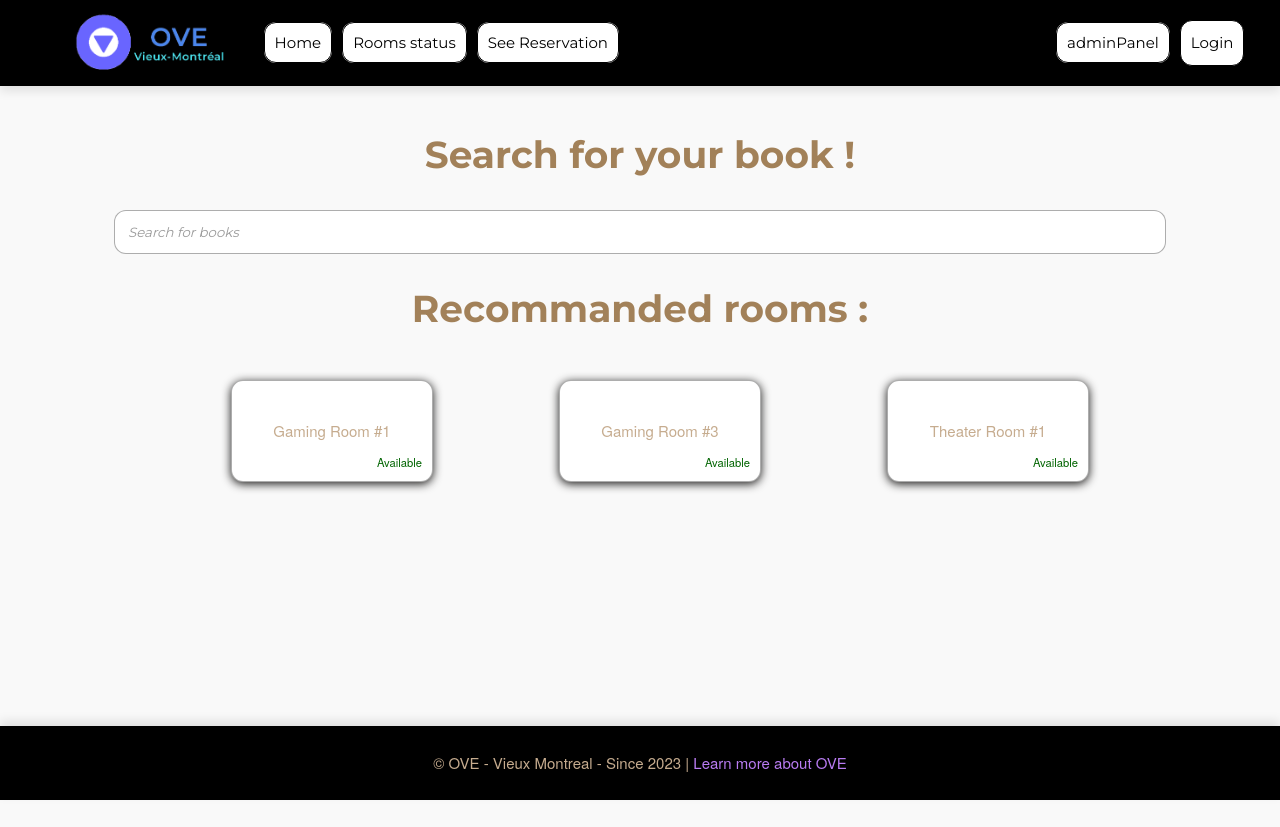
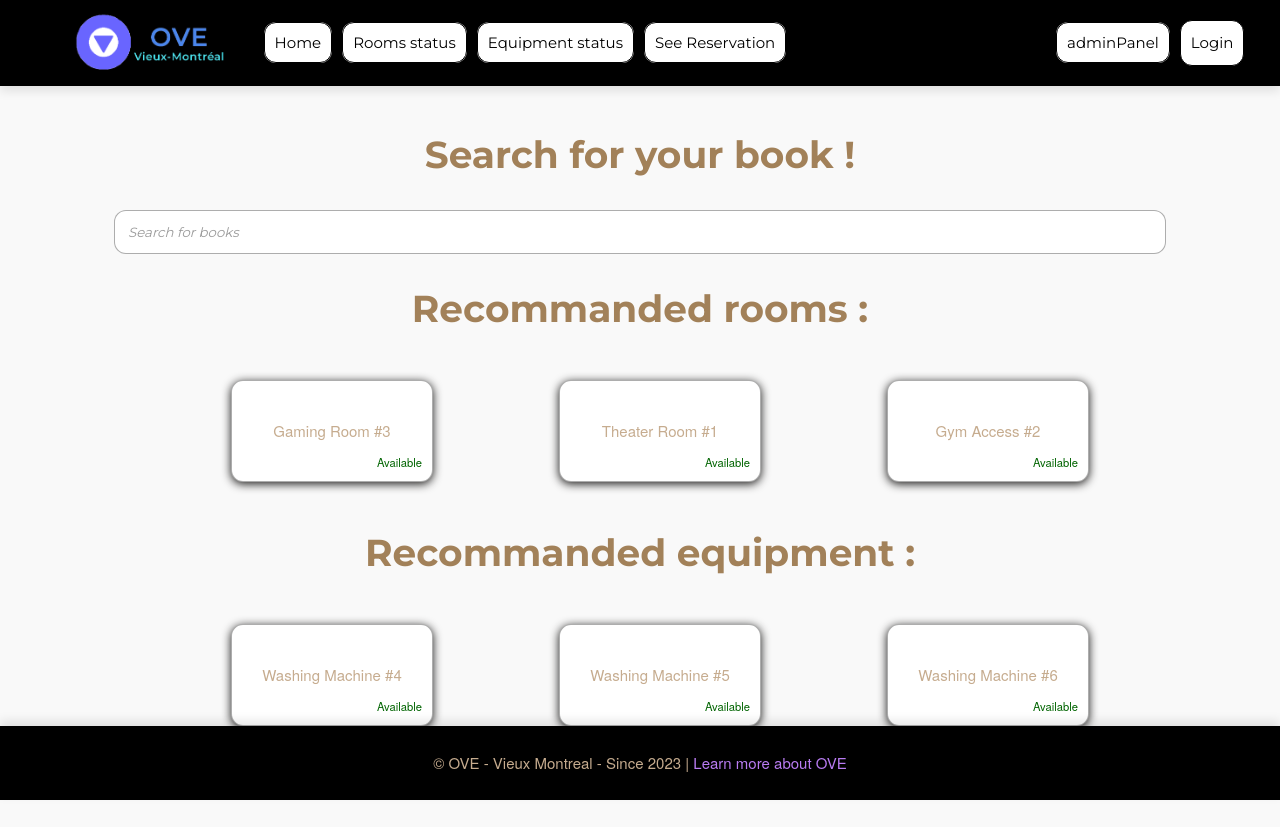
Before and after one commit to LucasKoc/MOD8-2223-GRA-KOCOGLU-SOLAN-SUN, a Vue app in the folder vue-project/: page / in a window 1280 px wide. Before the commit the page ends 800 px from the top, so only its background shows below. Built offline with nearby package versions, Linux system fonts and the light colour scheme; a web font is replaced by a local one.

Commit message:
Availability recommandation
Will only display available equip/rooms on recommandation

```diff
--- a/vue-project/src/App.vue
+++ b/vue-project/src/App.vue
@@ -30,6 +30,9 @@
         </li>
         <li>
           <RouterLink class="redirect" to="/rooms">Rooms status</RouterLink>
+        </li>
+        <li>
+          <RouterLink class="redirect" to="/equipments">Equipment status</RouterLink>
         </li>
         <li>
           <RouterLink class="redirect" to="/reservation">See Reservation</RouterLink>
--- a/vue-project/src/components/Equipment.vue
+++ b/vue-project/src/components/Equipment.vue
@@ -26,8 +26,6 @@ if (getavailabilitydictionnary.valid === false) {
   availability.value = "Available";
 }
 
-console.log(availability.value);
-
 </script>
 
 <style scoped>
--- a/vue-project/src/services/equipment.js
+++ b/vue-project/src/services/equipment.js
@@ -26,7 +26,7 @@ function modifyEquipment (equipment) {
 
 function isEquipmentAvailable (equipment) {
   if (!equipment.reservation) {
-    return true
+    return {valid: true}
   }
 
   const currentTime = new Date().getMinutes() + new Date().getHours() * 60;
@@ -40,7 +40,7 @@ function isEquipmentAvailable (equipment) {
 }
 
 addEquipment({name: "Washing Machine #1", category: "washing"});
-addEquipment({name: "Washing Machine #2", category: "washing", reservation: {id: 2, time: "12:00"}});
+addEquipment({name: "Washing Machine #2", category: "washing", reservation: {id: 2, time: "23:45"}});
 addEquipment({name: "Washing Machine #3", category: "washing"});
 addEquipment({name: "Washing Machine #4", category: "washing"});
 addEquipment({name: "Washing Machine #5", category: "washing"});
--- a/vue-project/src/services/room.js
+++ b/vue-project/src/services/room.js
@@ -17,7 +17,7 @@ function getRoom (id) {
 
 function isRoomAvailable (room) {
   let available = "Available";
-  if (!room.reservation) {
+  if (room.reservation === undefined || room.reservation.length === 0) {
     return "Available"
   }
 
@@ -37,7 +37,7 @@ function isRoomAvailable (room) {
   return available
 }
 
-addRoom({roomname: "Gaming Room #1", roomtype: "gaming", reservation: [{date: "2023-10-04", time: "23:00", userid: 1}, {date: "2021-05-02", time: "18:00", userid: 1}, {date: "2021-06-01", time: "18:00", userid: 2}, {date: "2021-06-01", time: "18:00", userid: 2}, {date: "2021-06-01", time: "18:00", userid: 2}, {date: "2021-06-01", time: "18:00", userid: 2}, {date: "2021-06-01", time: "18:00", userid: 2}]});
+addRoom({roomname: "Gaming Room #1", roomtype: "gaming", reservation: [{date: "2023-10-04", time: "23:00", userid: 1}, {date: "2023-10-05", time: "00:00", userid: 1}, {date: "2021-06-01", time: "18:00", userid: 2}, {date: "2021-06-01", time: "18:00", userid: 2}, {date: "2021-06-01", time: "18:00", userid: 2}, {date: "2021-06-01", time: "18:00", userid: 2}, {date: "2021-06-01", time: "18:00", userid: 2}]});
 addRoom({roomname: "Gaming Room #2", roomtype: "gaming", reservation: [{date: "2021-08-01", time: "18:00", userid: 2}]});
 addRoom({roomname: "Gaming Room #3", roomtype: "gaming", reservation: []});
 addRoom({roomname: "Gaming Room #4", roomtype: "gaming", reservation: []});
--- a/vue-project/src/views/HomeView.vue
+++ b/vue-project/src/views/HomeView.vue
@@ -23,6 +23,14 @@
         </li>
       </ul>
     </div>
+    <div id="recommanded-equipments" v-if="recommandedEquipment.length">
+      <h1>Recommanded equipment :</h1>
+      <ul v-if="recommandedEquipment.length">
+        <li v-for="equipment in recommandedEquipment" :key="equipment.id">
+          <Equipment :equipment="equipment" />
+        </li>
+      </ul>
+    </div>
   </main>
 </template>
 
@@ -30,12 +38,15 @@
 import { ref, computed } from "vue";
 import RoomThumbnail from "@/components/RoomThumbnail.vue";
 import roomData from "@/services/room.js";
+import equipmentData from "@/services/equipment.js";
+import Equipment from "@/components/Equipment.vue";
 
 export default {
-  components: { RoomThumbnail },
+  components: {Equipment, RoomThumbnail },
   setup() {
     const searchQuery = ref("");
     const roomReservations = ref( roomData().getRooms());
+    const equipmentReservations = ref(equipmentData().getEquipments())
 
     const filteredRooms = computed(() => {
       const results = roomReservations.value.filter((room) =>
@@ -52,13 +63,26 @@ export default {
         i++
     ) {
       try {
-        if (Math.round(Math.random()) === 1) {
+        if (Math.round(Math.random()) === 1 && (!roomData().isRoomAvailable(roomReservations.value[i]).includes("in")) && (!roomData().isRoomAvailable(roomReservations.value[i]).includes("in"))) {
           recommandedRooms.push(roomReservations.value[i]);
         }
       } catch (e) {console.error(e)}
     }
 
-    return { searchQuery, filteredRooms, roomReservations, recommandedRooms };
+    let recommandedEquipment = []
+    for (
+        let i = 0;
+        i < equipmentReservations.value.length && recommandedEquipment.length < 3;
+        i++
+    ) {
+      try {
+        if (Math.round(Math.random()) === 1 && (!equipmentData().isEquipmentAvailable(equipmentReservations.value[i]).valid === false)) {
+          recommandedEquipment.push(equipmentReservations.value[i]);
+        }
+      } catch (e) {console.error(e)}
+    }
+
+    return { searchQuery, filteredRooms, roomReservations, recommandedRooms, recommandedEquipment };
   },
 };
 </script>
```
